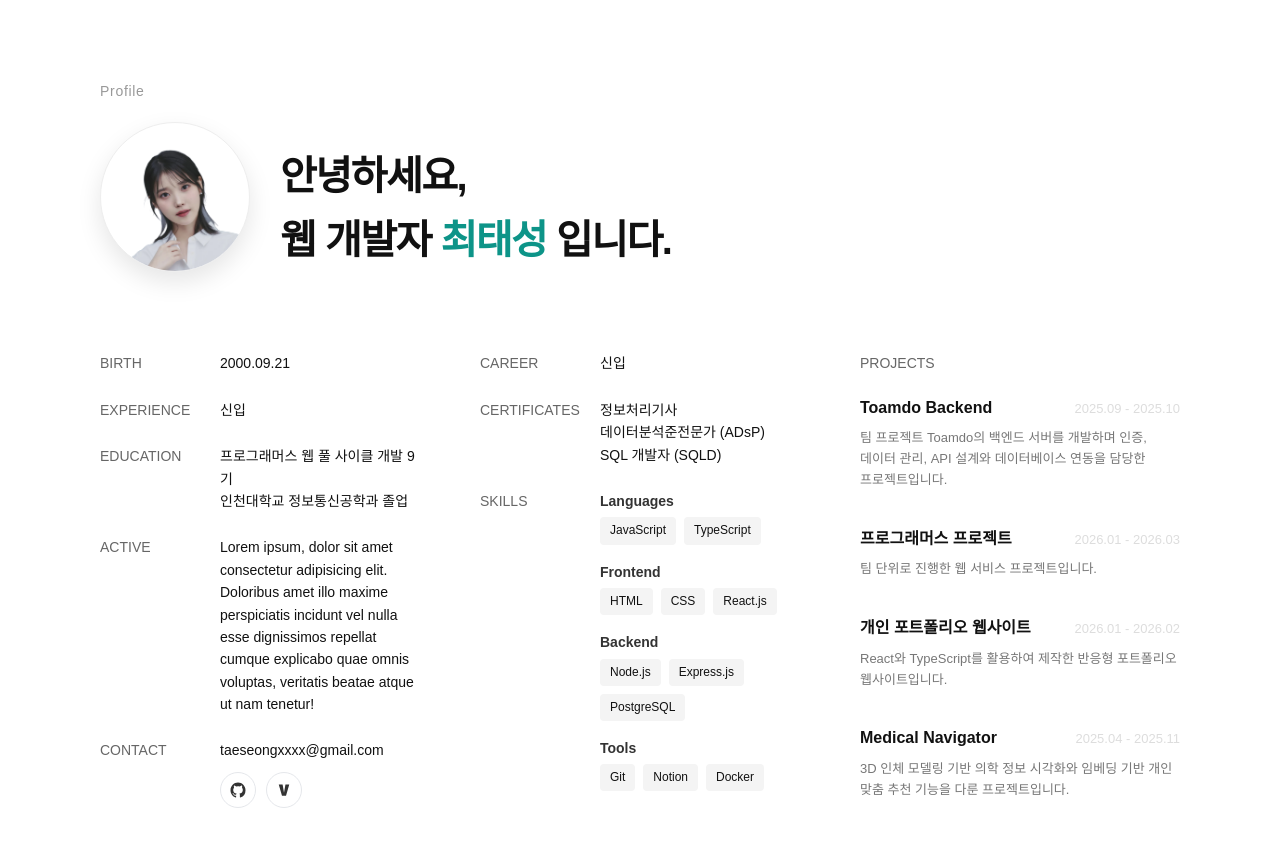
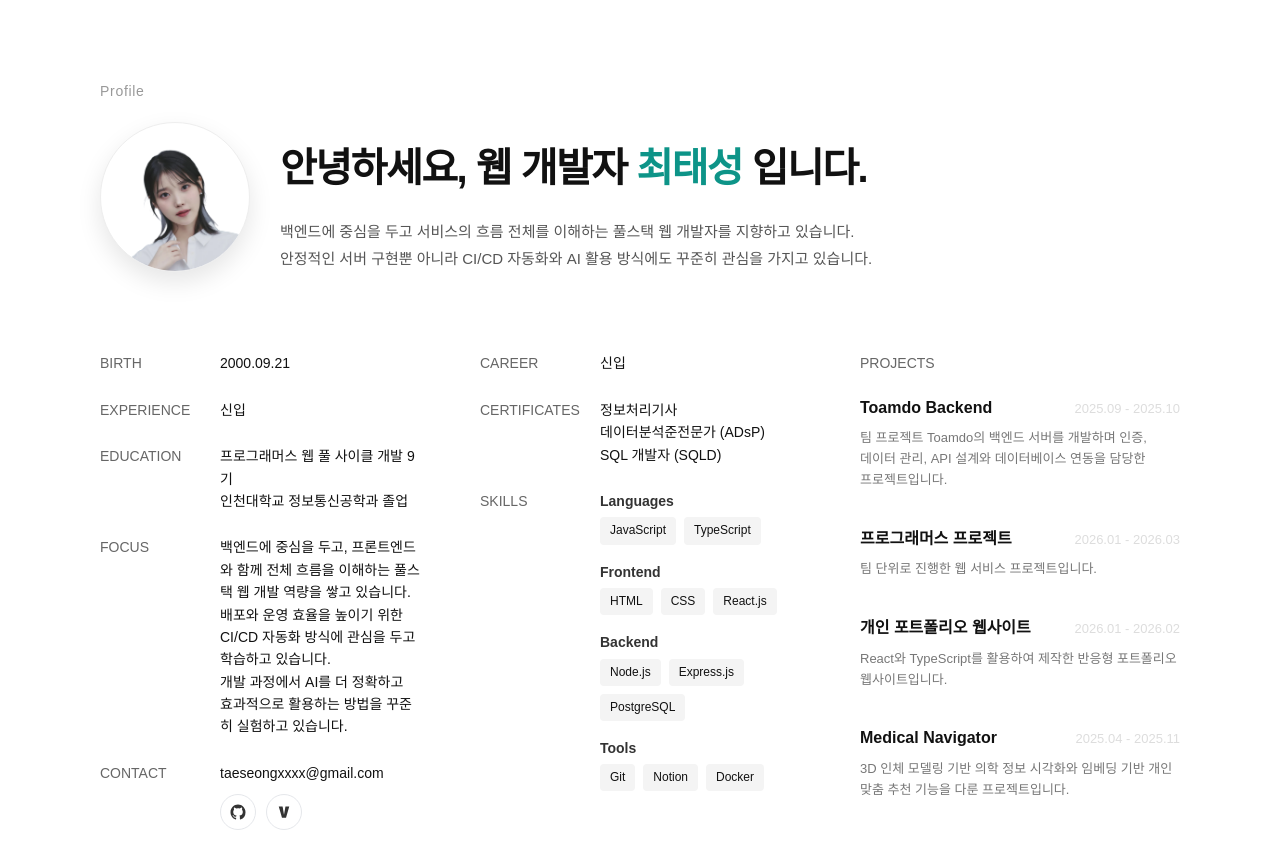
Before and after one commit to taesongxxxx/taesongxxxx.github.io, a React (Vite) app: page / in a window 1280 px wide. Shown: the top 868 px of the page. Built offline with nearby package versions, Linux system fonts and the light colour scheme; a web font is replaced by a local one.

Commit message:
refactor: extract header section component

```diff
--- a/index.html
+++ b/index.html
@@ -4,7 +4,7 @@
     <meta charset="UTF-8" />
     <link rel="icon" type="" href="" />
     <meta name="viewport" content="width=device-width, initial-scale=1.0" />
-    <title>최태성 | FrontEnd</title>
+    <title>최태성 | Portfolio</title>
   </head>
   <body>
     <div id="root"></div>
--- a/src/App.css
+++ b/src/App.css
@@ -48,6 +48,14 @@
 .header-container span {
   font-weight: 700;
   color:  #0d9488;
+}
+
+.header-introduction {
+  margin: 18px 0 0;
+  font-size: 15px;
+  line-height: 1.8;
+  color: #555;
+  word-break: keep-all;
 }
 
 .main-container {
--- a/src/App.tsx
+++ b/src/App.tsx
@@ -1,27 +1,13 @@
 import "./App.css";
+import HeaderSection from "./components/HeaderSection";
 import ProfileSection from "./components/ProfileSectoin";
 import ResumeSection from "./components/ResumeSection";
 import ProjectSection from "./components/ProjectSection";
-import ProfileImg from "./assets/profile-img.png";
 
 function App() {
   return (
     <div className="portfolio-container">
-      <header className="header-container">
-        <div className="header-left">
-          <h4 className="profile-label">Profile</h4>
-          <div className="profile-circle">
-            <img src={ProfileImg} alt="" />
-          </div>
-        </div>
-        <div className="header-text">
-          <h1>
-            안녕하세요,
-            <br />
-            웹 개발자 <span>최태성</span> 입니다.
-          </h1>
-        </div>
-      </header>
+      <HeaderSection />
       <div className="main-container">
         <ProfileSection />
         <ResumeSection />
--- /dev/null
+++ b/src/components/HeaderSection.tsx
@@ -0,0 +1,28 @@
+import ProfileImg from "../assets/profile-img.png";
+
+const HeaderSection = () => {
+  return (
+    <header className="header-container">
+      <div className="header-left">
+        <h4 className="profile-label">Profile</h4>
+        <div className="profile-circle">
+          <img src={ProfileImg} alt="" />
+        </div>
+      </div>
+      <div className="header-text">
+        <h1>
+          안녕하세요, 웹 개발자 <span>최태성</span> 입니다.
+        </h1>
+        <p className="header-introduction">
+          백엔드에 중심을 두고 서비스의 흐름 전체를 이해하는 풀스택 웹
+          개발자를 지향하고 있습니다.
+          <br />
+          안정적인 서버 구현뿐 아니라 CI/CD 자동화와 AI 활용 방식에도 꾸준히
+          관심을 가지고 있습니다.
+        </p>
+      </div>
+    </header>
+  );
+};
+
+export default HeaderSection;
--- a/src/components/ProfileSectoin.tsx
+++ b/src/components/ProfileSectoin.tsx
@@ -19,11 +19,13 @@ const ProfileSection = () => {
             </ul>
           </dd>
         </div>
-        <div className="Active">
-          <dt>Active</dt>
+        <div className="Focus">
+          <dt>Focus</dt>
           <dd>
             <ul>
-              <li>Lorem ipsum, dolor sit amet consectetur adipisicing elit. Doloribus amet illo maxime perspiciatis incidunt vel nulla esse dignissimos repellat cumque explicabo quae omnis voluptas, veritatis beatae atque ut nam tenetur!</li>
+              <li>백엔드에 중심을 두고, 프론트엔드와 함께 전체 흐름을 이해하는 풀스택 웹 개발 역량을 쌓고 있습니다.</li>
+              <li>배포와 운영 효율을 높이기 위한 CI/CD 자동화 방식에 관심을 두고 학습하고 있습니다.</li>
+              <li>개발 과정에서 AI를 더 정확하고 효과적으로 활용하는 방법을 꾸준히 실험하고 있습니다.</li>
             </ul>
           </dd>
         </div>
```
